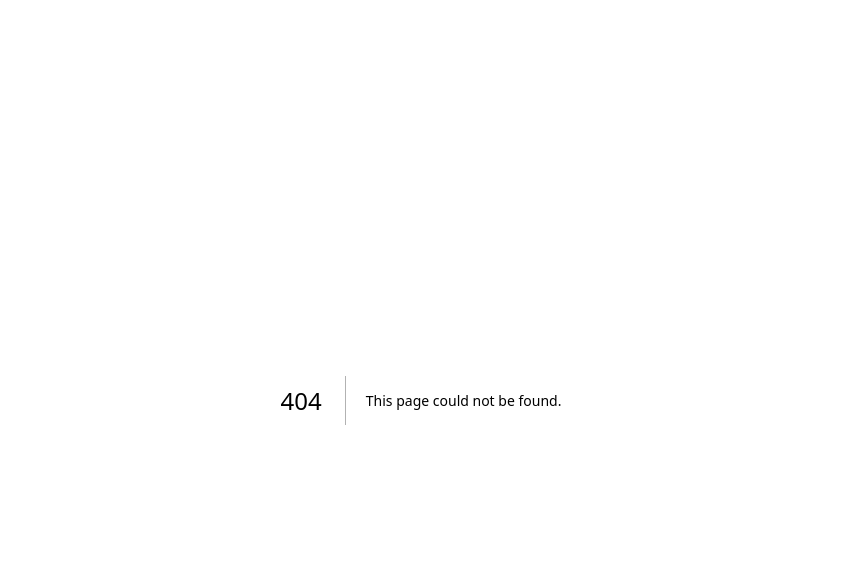
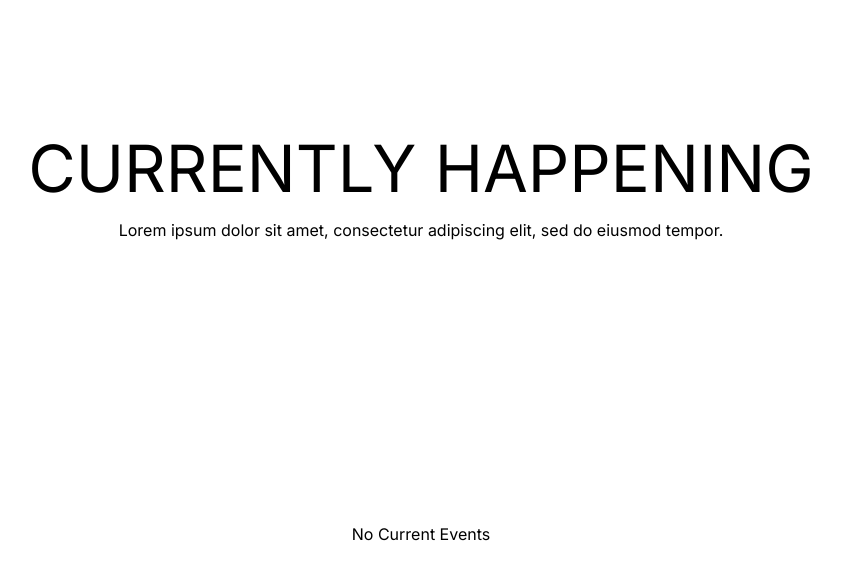
Before and after one commit to SAMAHAN-Systems-Development/sadya-2023-website, a Next.js app: page /CurrentlyHappeningSection in a window 1280 px wide. Before the commit this address had no page. Shown: the top 580 px of the page, without its empty margins (219-1060 px from the left). Built offline with nearby package versions, Linux system fonts and the light colour scheme.

Commit message:
feat: created currently happening section #10

```diff
--- /dev/null
+++ b/src/app/CurrentlyHappeningSection/page.tsx
@@ -0,0 +1,10 @@
+import React from "react";
+import CurrentlyHappeningSection from "../../components/CurrentlyHappeningSection/CurrentlyHappeningSection";
+
+export default function Home() {
+    return(
+        <main>
+            <CurrentlyHappeningSection />
+        </main>
+    )
+}
--- /dev/null
+++ b/src/components/CurrentlyHappeningSection/CurrentlyHappeningSection.tsx
@@ -0,0 +1,20 @@
+import React from "react";
+
+import HeadText from "../../components/CurrentlyHappeningSection/HeadText";
+import EventCard from "../../components/CurrentlyHappeningSection/MapEventCard";
+
+const mainContainerStyle = {
+    height: "1070px",
+    paddingTop: "120px",
+    paddingLeft: "195px",
+    paddingRight: "195px",
+  };
+
+export default function Home() {
+    return(
+        <main style={mainContainerStyle}>
+            <HeadText />
+            <EventCard />
+        </main>
+    )
+}
--- /dev/null
+++ b/src/components/CurrentlyHappeningSection/HeadText.tsx
@@ -0,0 +1,17 @@
+import React from "react";
+
+const textStyle = {
+    fontSize: "65px",
+}
+export default function HeadText() {
+    return(
+        <main>
+            <div className="flex flex-col justify-center items-center">
+                <p className="flex uppercase " style={textStyle}>
+                    currently happening</p>
+                <p>
+                    Lorem ipsum dolor sit amet, consectetur adipiscing elit, sed do eiusmod tempor.</p>
+            </div>
+        </main>
+    );
+}
--- /dev/null
+++ b/src/components/CurrentlyHappeningSection/MapEventCard.tsx
@@ -0,0 +1,45 @@
+'use client';
+
+import React, { useEffect, useState } from 'react';
+import EventCard from '../ui/EventCard';
+import { EventData } from '../../data/EventData';
+import { FilterContents } from '../../utils/datetime';
+
+const cardStyle = {
+  marginTop: "280px",
+};
+
+export default function MapEventCard() {
+  const [filteredEvents, setFilteredEvents] = useState(
+    FilterContents(EventData)
+  );
+
+  useEffect(() => {
+    const interval = setInterval(() => {
+      setFilteredEvents(FilterContents(filteredEvents));
+    }, 10000);
+    return () => clearInterval(interval);
+  }, [filteredEvents]);
+
+  return (
+    <main className='px-195'>
+      {filteredEvents.length === 0 ? (
+        <div className="flex justify-center items-center" style={cardStyle}>
+          <p>No Current Events</p>
+        </div>
+      ) : (
+        <div>
+          {filteredEvents.map((event, index) => (
+            <EventCard
+              key={index}
+              title={event.eventDataEntry}
+              date={event.eventDataDate}
+              description={event.eventDataDescription}
+              floor={event.eventDataFloor}
+            />
+          ))}
+        </div>
+      )}
+    </main>
+  );
+};
--- a/src/data/EventData.ts
+++ b/src/data/EventData.ts
@@ -6,7 +6,7 @@ export const EventData: EventDataTypes[] = [
     eventDataDate: 'October 12, 2023',
     eventDataDescription: 'Banner Making',
     eventDataFloor: 'Martin Hall - 6th Floor - Ateneo de Davao University',
-    start: 'October 1 2023 6:50 PM',
+    start: 'October 1 2023 7:00 PM',
     expiry: 'October 1 2023 11:00 PM',
   },
   {
--- a/src/utils/datetime.ts
+++ b/src/utils/datetime.ts
@@ -2,7 +2,7 @@ import dayjs from 'dayjs';
 import customParseFormat from 'dayjs/plugin/customParseFormat';
 import timezone from 'dayjs/plugin/timezone';
 import utc from 'dayjs/plugin/utc';
-import { EventDataTypes } from "../../lib/types/EventDataTypes";
+import { EventDataTypes } from '../../lib/types/EventDataTypes';
 
 dayjs.extend(utc);
 dayjs.extend(timezone);
```
